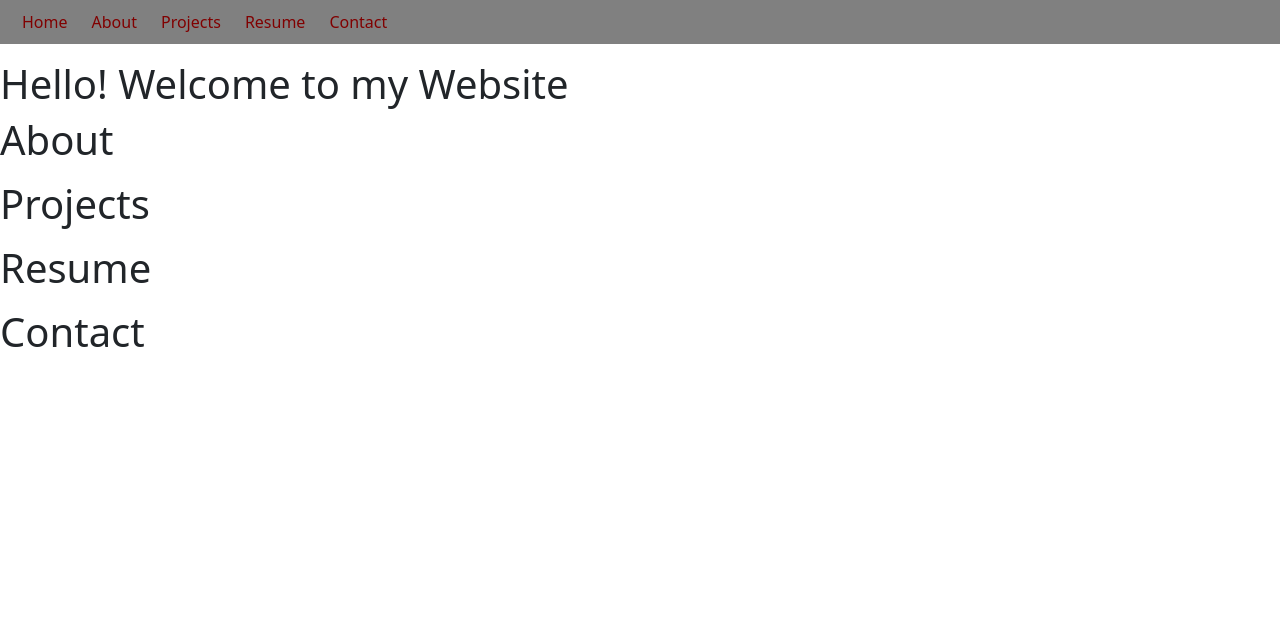
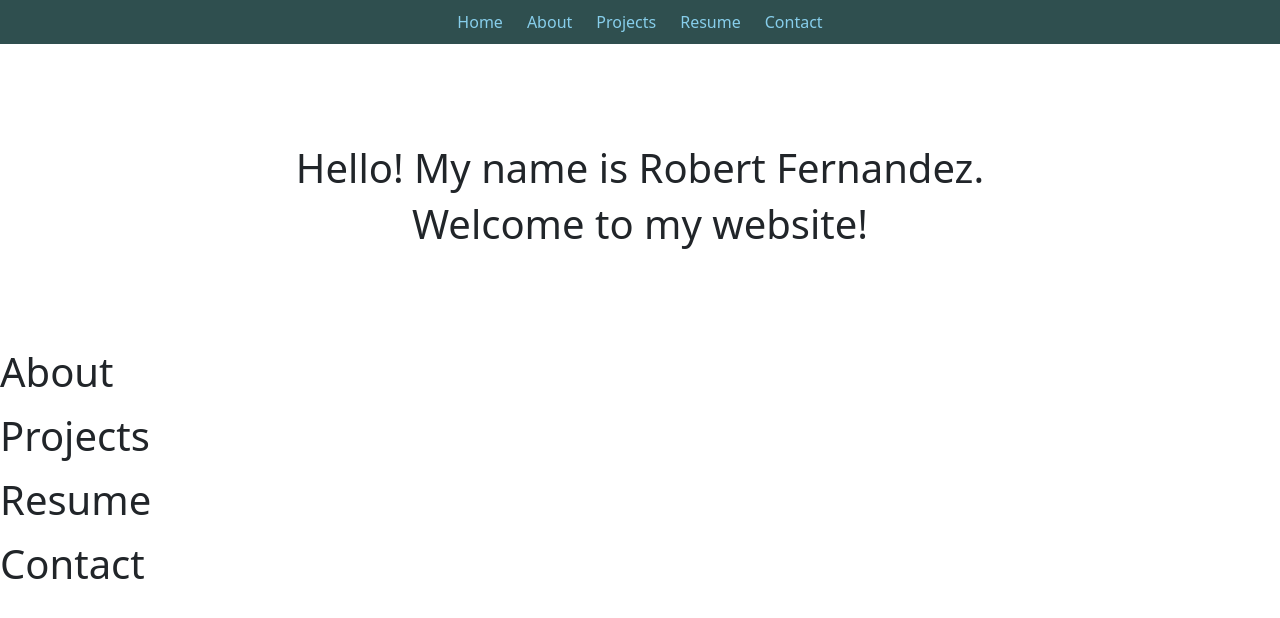
Before and after one commit to Ribblez/MyWebsite, a React app: page / in a window 1280 px wide. Built offline with nearby package versions, Linux system fonts and the light colour scheme.

Commit message:
add some Header content and styling

```diff
--- /dev/null
+++ b/src/components/Header.css
@@ -0,0 +1,4 @@
+header {
+    margin: 100px 0px;
+    text-align: center;
+}
--- a/src/components/Header.js
+++ b/src/components/Header.js
@@ -1,7 +1,10 @@
+import './Header.css'
+
 function Header() {
   return (
     <header>
-      <h1>Hello! Welcome to my Website</h1>
+      <h1>Hello! My name is Robert Fernandez.</h1>
+      <h1>Welcome to my website!</h1>
     </header>
   );
 }
--- a/src/components/NavBar.css
+++ b/src/components/NavBar.css
@@ -2,7 +2,9 @@ ul {
     list-style-type: none;
     padding : 10px 10px;
     position: sticky;
-    background-color: grey;
+    background-color: darkslategray;
+    margin: auto;
+    text-align: center;
 }
 
 li {
@@ -12,5 +14,5 @@ li {
 a {
     padding: 12px;
     text-decoration: none;
-    color: maroon;
+    color: skyblue;
 }
```
